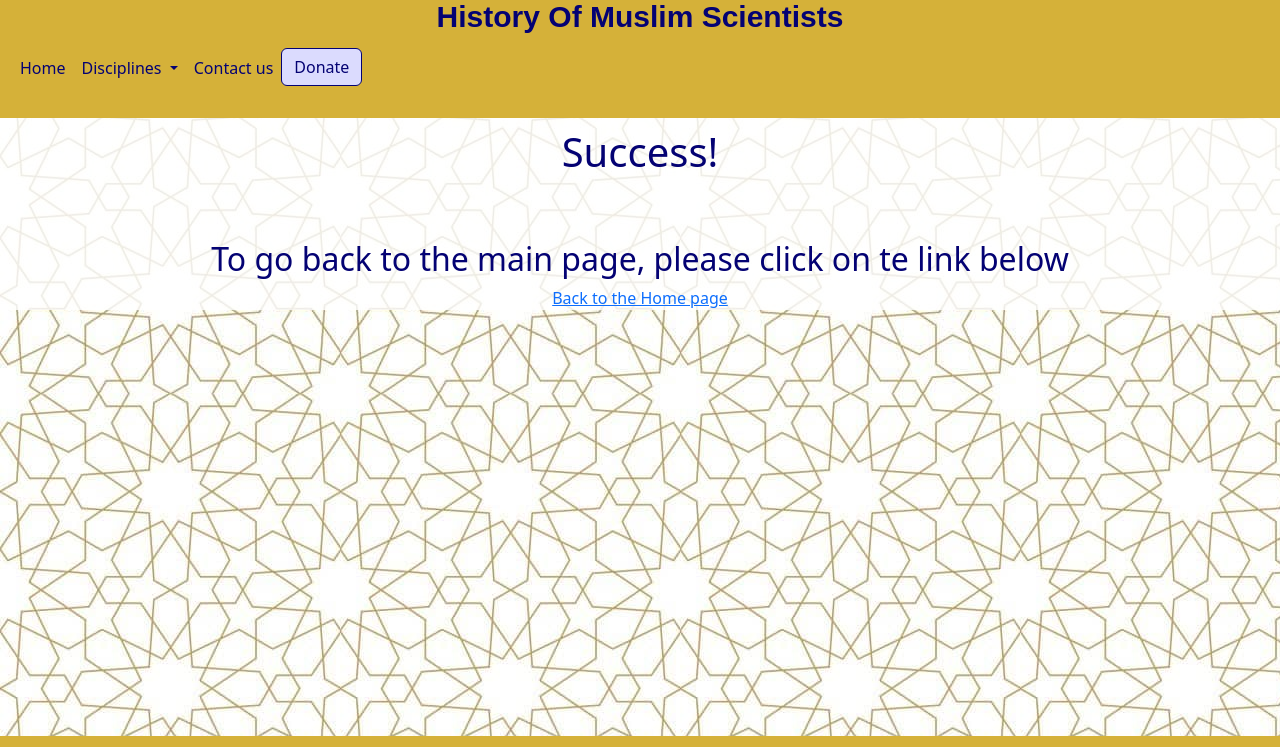
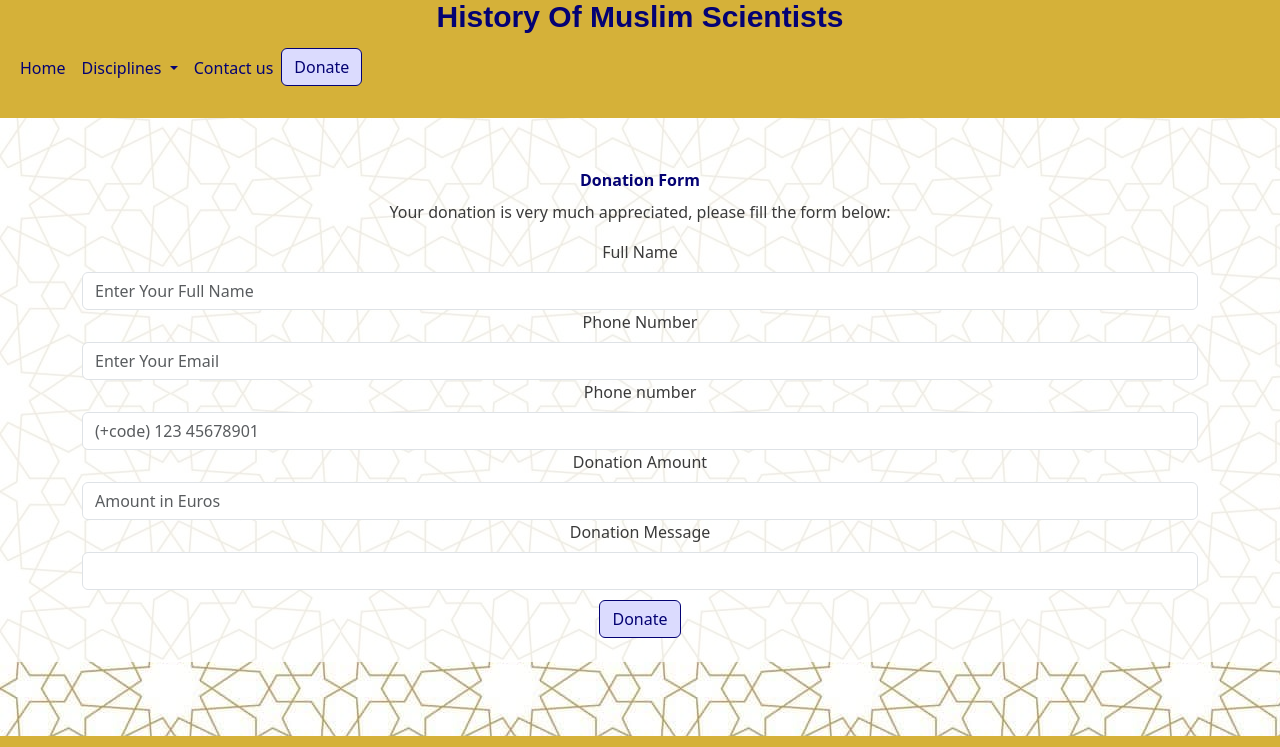
Before and after one commit to ucusergit/project1, a plain HTML site: page donate.html in a window 1280 px wide. Shown: the top 747 px of the page. Drawn offline with nearby package versions, Linux system fonts and the light colour scheme.

Commit message:
Added the contact us and donate page

```diff
--- a/assets/css/style.css
+++ b/assets/css/style.css
@@ -33,8 +33,14 @@ header {
 
 /* Used to set the highlight button styles */
 .button-highlight {
-    color: white;
+    color: var(--secondary-clr);
     background-color: #dbdbfe;
+    border-color: var(--secondary-clr);
+}
+
+.button-highlight:hover {
+    color: var(--secondary-clr);
+    background-color: var(--highlight-clr-light);
     border-color: var(--secondary-clr);
 }
 
@@ -171,10 +177,10 @@ footer {
     margin-bottom: 4rem;
 }
 
-/* Top margin to push content down from header  */
-.clear-header{
-    top-margin: 5rem;
+.text-sm-btm-margin{
+    margin-bottom: 10px;
 }
+
 
 
 /* Media queries */
--- a/donate.html
+++ b/donate.html
@@ -32,7 +32,7 @@
 
 
     <Header class="fixed-top">
-        <a class="d-inline-block navbar-brand display1" href="#">
+        <a class="d-inline-block navbar-brand display1" href="index.html">
             <h1 class="set-font"><strong>History Of Muslim Scientists</strong></h1>
         </a>
 
@@ -77,19 +77,58 @@
     <!-- Main section -->
     <main id="mypage" class="top-space-header">
         <section>
-            <div class="clear-header">
+            <div>
                 <div class="container text-center justify-text">
-                    <div class="row clear-header">
-                        <div class="col">
-                            <h2 class="uppercase h1 text-btm-margin text-top-margin set-text-color">Success!</h2>
+                    <form action="success.html" method="GET">
+                        <div class="row">
+                            <div class="col">
+                                <h2 class="uppercase h1 text-btm-margin text-top-margin set-text-color"></h2>
+                            </div>
                         </div>
-                    </div>
-                    <div class="row clear-header">
-                        <div class="col">
-                            <h3 class="uppercase h2 set-text-color">To go back to the main page, please click on te link below</h3>
-                            <a href="#index.html">Back to the Home page </a>
+                        <div class="row">
+                            <div class="col">
+                                <h3 class="uppercase h2 set-text-color"></h3>
+                            </div>
                         </div>
-                    </div>
+                        <div class="row">
+                            <div class="col">
+                                <h2><strong>Donation Form</strong></h2>
+                                <p>Your donation is very much appreciated, please fill the form below:</p>
+                            </div>
+                        </div>
+                        <div class="row">
+                            <div class="col">
+                                <label for="name" class="form-label">Full Name</label>
+                                <input class="form-control" placeholder="Enter Your Full Name" id="name" name="name" type="text" required>
+                            </div>
+                        </div>
+                        <div class="row">
+                            <div class="col">
+                                <label for="email" class="form-label">Phone Number</label>
+                                <input class="form-control" id="email" placeholder="Enter Your Email"name="email" type="email" required>
+                            </div>
+                        </div>
+                        <div class="row">
+                            <div class="col">
+                                <label for="phone" class="form-label">Phone number</label>
+                                <input class="form-control" id="phone" placeholder="(+code) 123 45678901" name="phone" type="number" required>
+                            </div>
+                        </div>
+                        <div class="row">
+                            <div class="col">
+                                <label for="donation" class="form-label">Donation Amount</label>
+                                <input class="form-control" id="donation" placeholder="Amount in Euros" name="donation" type="number" required>
+                            </div>
+                        </div>
+                        <div class="row text-sm-btm-margin">
+                            <div class="col">
+                                <label for="message" class="form-label">Donation Message</label>
+                                <input class="form-control" id="message" name="message" type="message">
+                            </div>
+                        </div>
+                        <button type="submit" class="btn btn-primary button-highlight set-d-color mb-4">Donate</button>
+                        <!-- <a href="success.html" class="btn custom-button-outline button-highlight set-d-color mb-4">Donate</a> -->
+                    </form>
                 </div>
             </div>
         </section>
```
Also changed, not shown: chemistry.html (+4 -4 lines), contact.html (+39 -11 lines), index.html (+1 -1 lines), mathematics.html (+7 -7 lines), medicine.html (+4 -4 lines), physics.html (+4 -4 lines), success.html (+22 -12 lines), wis.html (+7 -7 lines).
